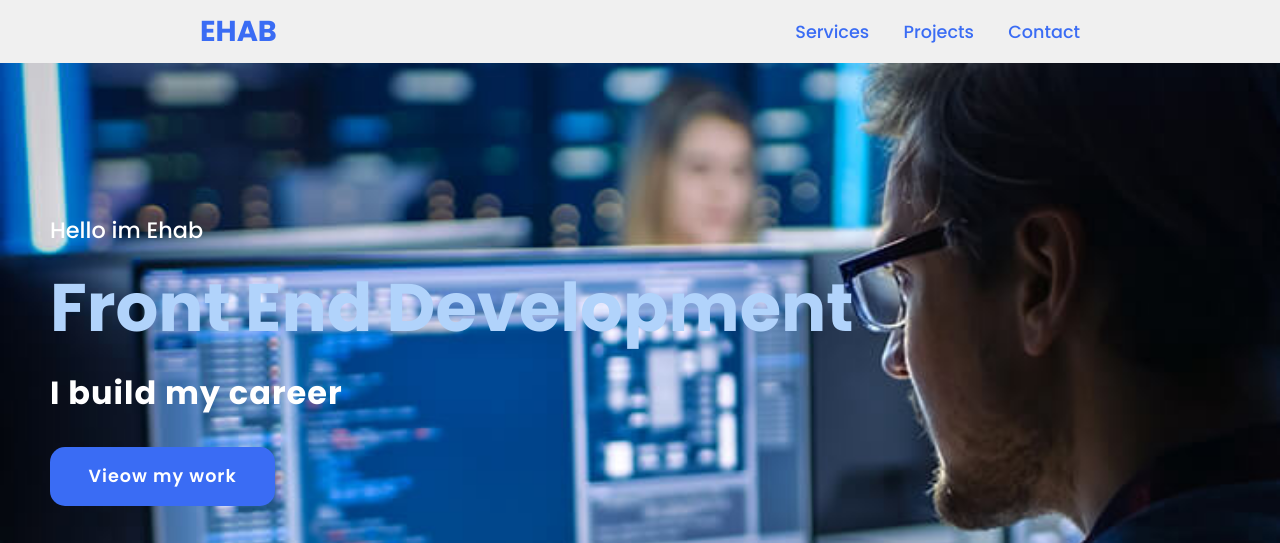
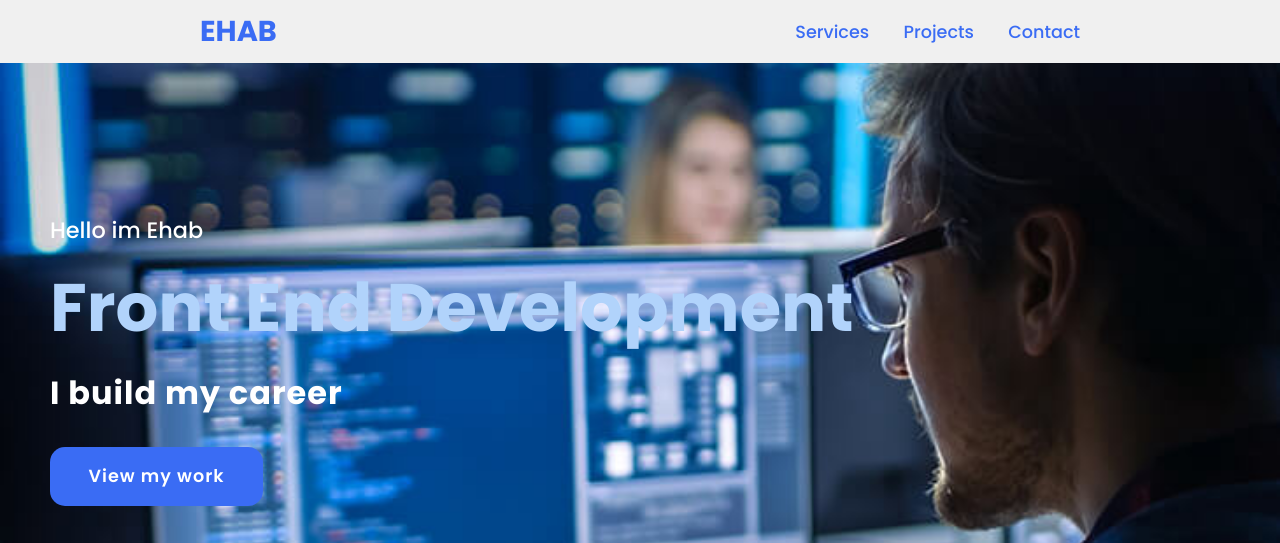
Before and after one commit to Ehabhamada/portfolio-v1, a plain HTML site: page index.html in a window 1280 px wide. Shown: the top 543 px of the page. Drawn offline with Linux system fonts and the light colour scheme.

Commit message:
Update index.html

```diff
--- a/index.html
+++ b/index.html
@@ -26,7 +26,7 @@
         <div>
             <h2>Hello im Ehab<br><span>Front End Development</span></h2>
             <h3>I build my career</h3>
-            <a href="#Projects" class="main-btn">Vieow my work</a>
+            <a href="#Projects" class="main-btn">View my work</a>
             <div class="social-icon">
                 <a href=""><i class="fa-brands fa-linkedin"></i></a>
                 <a href=""><i class="fa-brands fa-facebook-square"></i></a>
```
